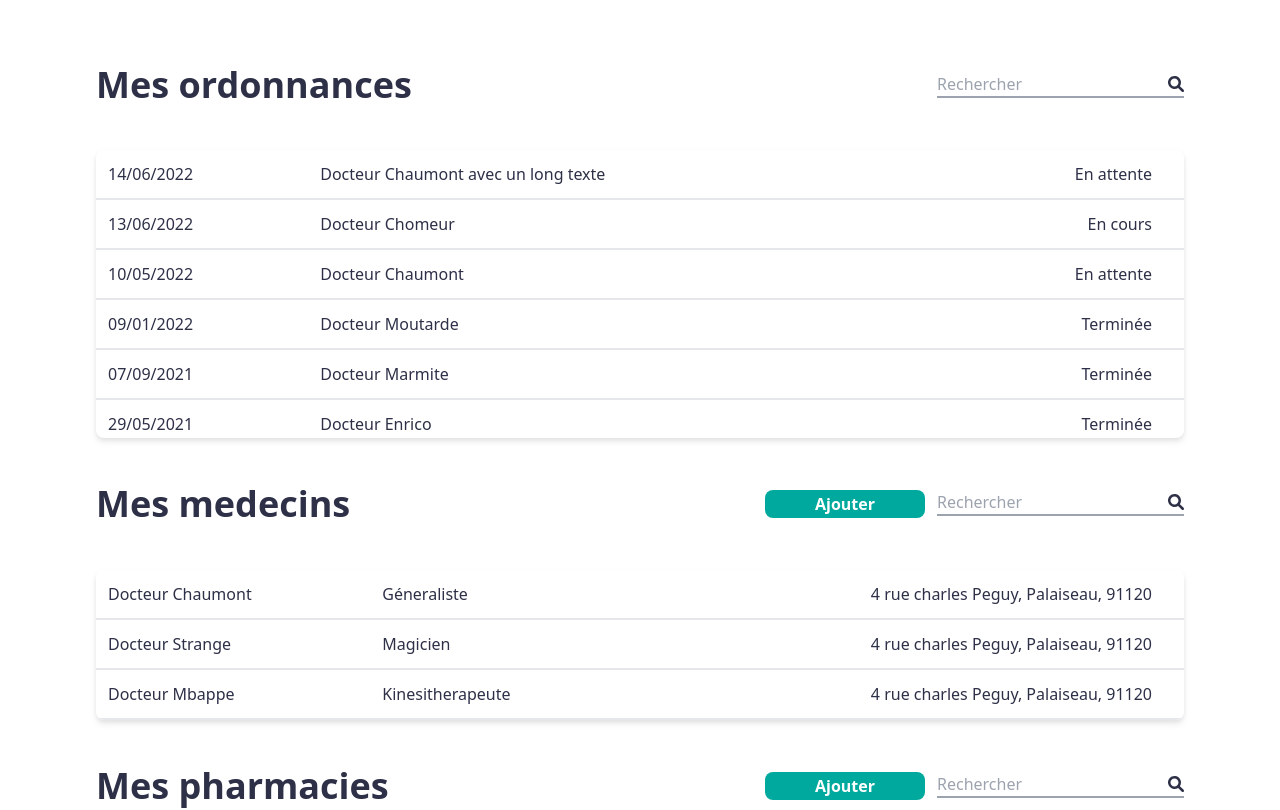
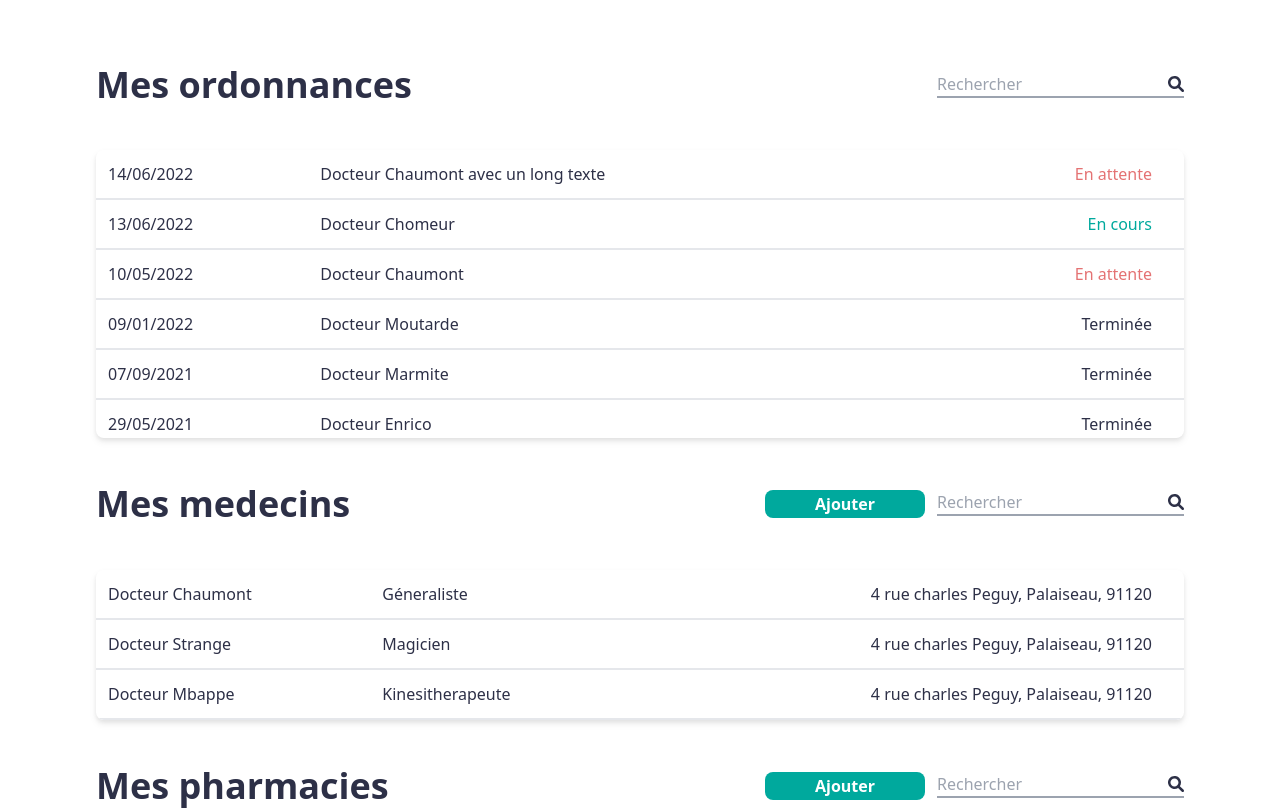
Before and after one commit to AurelDP/OrdOnline, a Vue app in the folder client/: page /customer-space in a window 1280 px wide. Shown: the top 810 px of the page. Built offline with nearby package versions, Linux system fonts and the light colour scheme.

Commit message:
[Update] add status colors

```diff
--- a/client/src/components/globalComponents/Table/TableRow.vue
+++ b/client/src/components/globalComponents/Table/TableRow.vue
@@ -2,7 +2,10 @@
   <tr class="border-b-2 hover:bg-ord-green-600 hover:cursor-pointer" @click="goTo">
     <td class="p-3 whitespace-nowrap">{{ val1 }}</td>
     <td class="p-3 whitespace-nowrap">{{ val2 }}</td>
-    <td v-if="type === 'ord' || type === 'doctor'" class="py-3 px-8 whitespace-nowrap text-right">{{ val3 }}</td>
+    <td v-if="val3 === 'En attente'" class="py-3 px-8 whitespace-nowrap text-right text-ord-lightred">{{ val3 }}</td>
+    <td v-else-if="val3 === 'En cours'" class="py-3 px-8 whitespace-nowrap text-right text-ord-green-100">{{ val3 }}</td>
+    <td v-else-if="val3 === 'Terminée'" class="py-3 px-8 whitespace-nowrap text-right">{{ val3 }}</td>
+    <td v-else-if="(type === 'ord' || type === 'doctor')" class="py-3 px-8 whitespace-nowrap text-right">{{ val3 }}</td>
   </tr>
 </template>
 
@@ -24,7 +27,3 @@ export default {
 }
 
 </script>
-
-<style scoped>
-
-</style>
```
